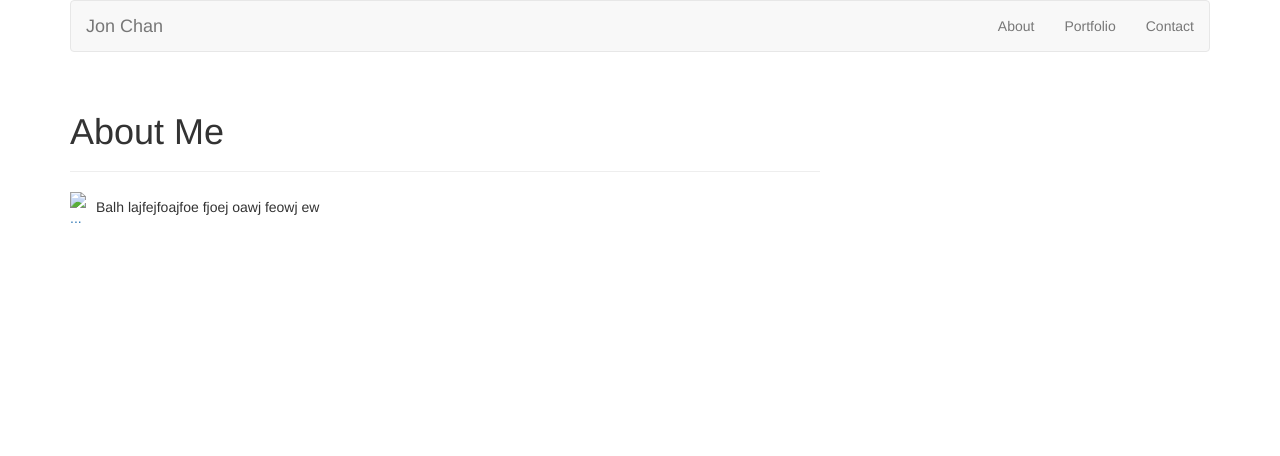
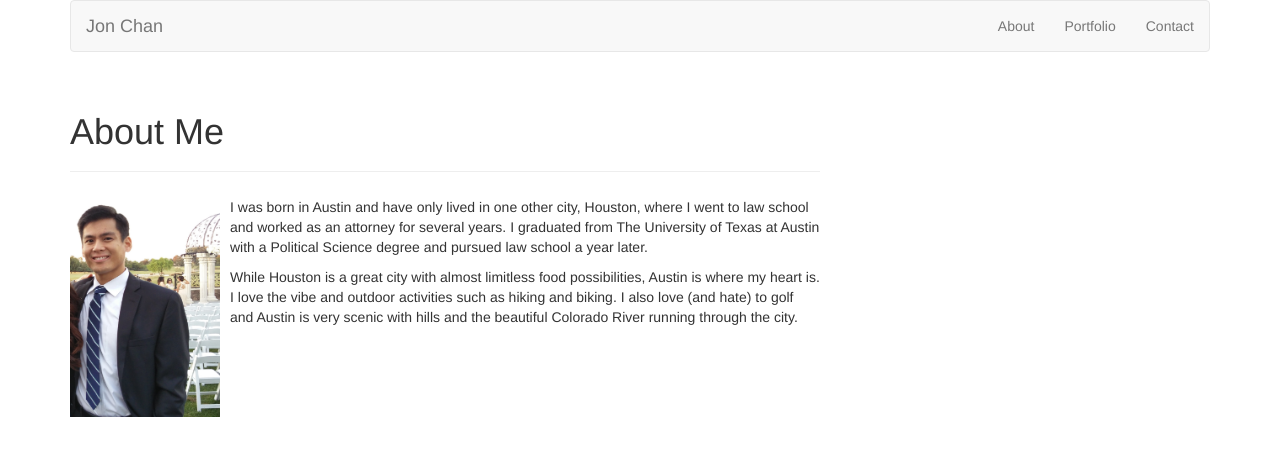
Before and after one commit to crayz7/Bootstrap-Portfolio, a plain HTML site: page index.html in a window 1280 px wide. Drawn offline with nearby package versions, Linux system fonts and the light colour scheme.

Commit message:
bootstrap

```diff
--- a/index.html
+++ b/index.html
@@ -39,12 +39,13 @@
 			<div class="media">
   				<div class="media-left">
     				<a href="#">
-     				 <img class="media-object" src="..." alt="...">
+     				 <img class="media-object" src="assets/images/20171027_212932.jpg" height="225" width="150">
     				</a>
   				</div>
  				 <div class="media-body">
     				<h4 class="media-heading"></h4>
-    					Balh lajfejfoajfoe fjoej oawj feowj ew
+    					<p>I was born in Austin and have only lived in one other city, Houston, where I went to law school and worked as an attorney for several years. I graduated from The University of Texas at Austin with a Political Science degree and pursued law school a year later.</p>
+    					<p>While Houston is a great city with almost limitless food possibilities, Austin is where my heart is. I love the vibe and outdoor activities such as hiking and biking. I also love (and hate) to golf and Austin is very scenic with hills and the beautiful Colorado River running through the city.</p>
   				</div>
 			</div>
 		</div>
```
